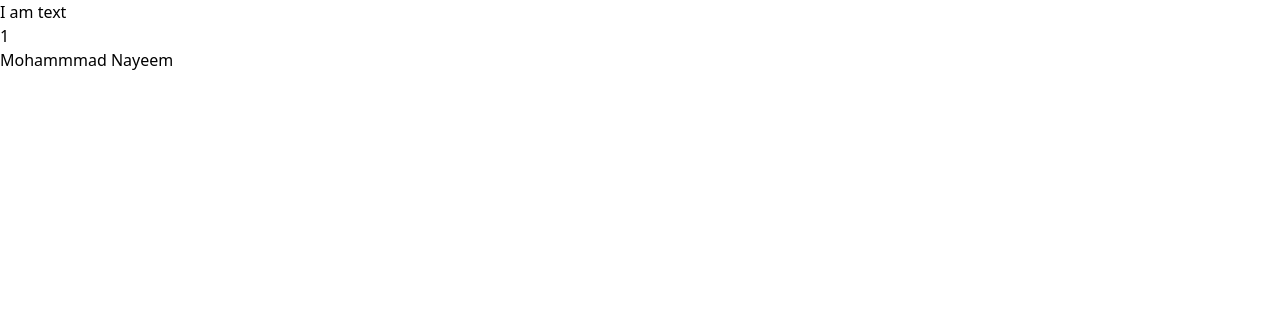
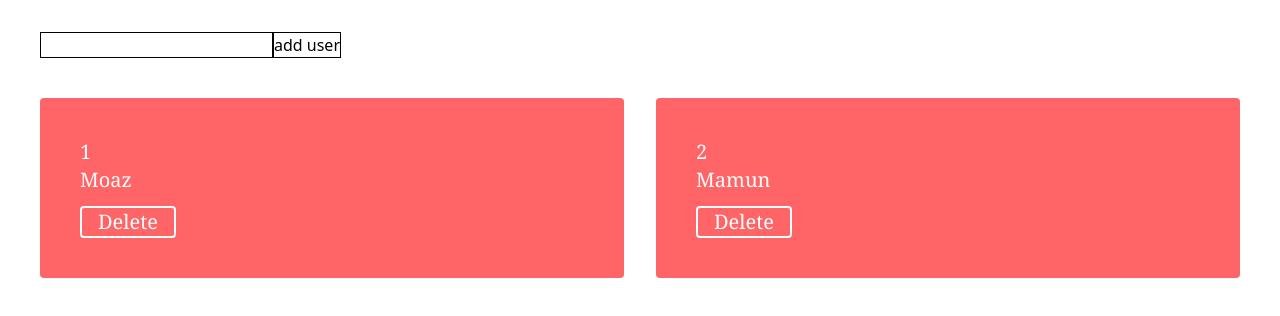
Before and after one commit to selina-islam/Play_With_React, a React (Vite) app: page / in a window 1280 px wide. Shown: the top 316 px of the page. Built offline with nearby package versions, Linux system fonts and the light colour scheme.

Commit message:
user management app with props drilling

```diff
--- a/src/App.jsx
+++ b/src/App.jsx
@@ -1,11 +1,11 @@
 import React from 'react'
-import Context1 from './CONTEXT_API/Context1'
+import UserApp from './Project/UserManagementAppUsingContextApi/UserApp'
 
 function App() {
 
   return (
     <div>
-      <Context1/>
+<UserApp/>
     </div>
   )
 }
--- /dev/null
+++ b/src/Project/UserManagementAppUsingContextApi/NewUser.jsx
@@ -0,0 +1,26 @@
+import React, { useState } from 'react'
+
+const NewUser = ({ handleNewUser }) => {
+        const [newUser, setNewUser]= useState([])
+
+        const handleChange = (e) => {
+                setNewUser(e.target.value)
+
+        }
+        const handleSubmit = (e) => {
+                e.preventDefault();
+                const NewUser = { id: new Date().getTime().toString(), name: newUser }
+                handleNewUser(NewUser)
+                setNewUser('')
+        }
+  return (
+          <div>
+                  <form onSubmit={handleSubmit}>
+                          <input type="text" className='border mt-8 ml-10'required value={newUser}onChange={handleChange} />
+                          <button className='border cursor-pointer' type='submit'>add user</button>
+                  </form>
+    </div>
+  )
+}
+
+export default NewUser
--- /dev/null
+++ b/src/Project/UserManagementAppUsingContextApi/User.jsx
@@ -0,0 +1,17 @@
+import React from 'react'
+
+const User = ({ user, handleRemove }) => {
+        const { id, name } = user
+        const handleDelete = (id) => {
+                handleRemove(id)
+        }
+  return (
+          <div className='bg-red-400 p-10 rounded text-white font-serif w-full text-xl'>
+                  <p>{ id}</p>
+                  <h1>{name}</h1>
+                  <button className='border-2 rounded px-4 cursor-pointer mt-3'onClick={()=>{handleDelete(id)}}>Delete</button>
+    </div>
+  )
+}
+
+export default User
--- /dev/null
+++ b/src/Project/UserManagementAppUsingContextApi/UserApp.jsx
@@ -0,0 +1,26 @@
+import React, { useState } from 'react'
+import Users from './Users'
+import NewUser from './NewUser'
+
+
+const UserApp = () => {
+  const [user, setUer] = useState([{ id: 1, name: 'Moaz' }, { id: 2, name: 'Mamun' }])
+
+  const handleRemove = (id) => {
+    const filterUsers = user.filter(user => user.id !== id)
+    setUer(filterUsers)
+  }
+
+  const handleNewUser = (user) => {
+    setUer(prev=> [...prev, user])
+  }
+
+  return (
+    <div>
+      <NewUser handleNewUser={handleNewUser} />
+      <Users user={user} handleRemove={handleRemove} />
+    </div>
+  )
+}
+
+export default UserApp
--- /dev/null
+++ b/src/Project/UserManagementAppUsingContextApi/Users.jsx
@@ -0,0 +1,14 @@
+import React from 'react'
+import User from './User'
+
+const Users = ({ user, handleRemove }) => {
+  return (
+          <div className='p-10 flex gap-8'>
+                  {user.map((item) => (
+                          <User key={item.id} user={item} handleRemove={handleRemove } />
+                  ))}
+    </div>
+  )
+}
+
+export default Users
```
